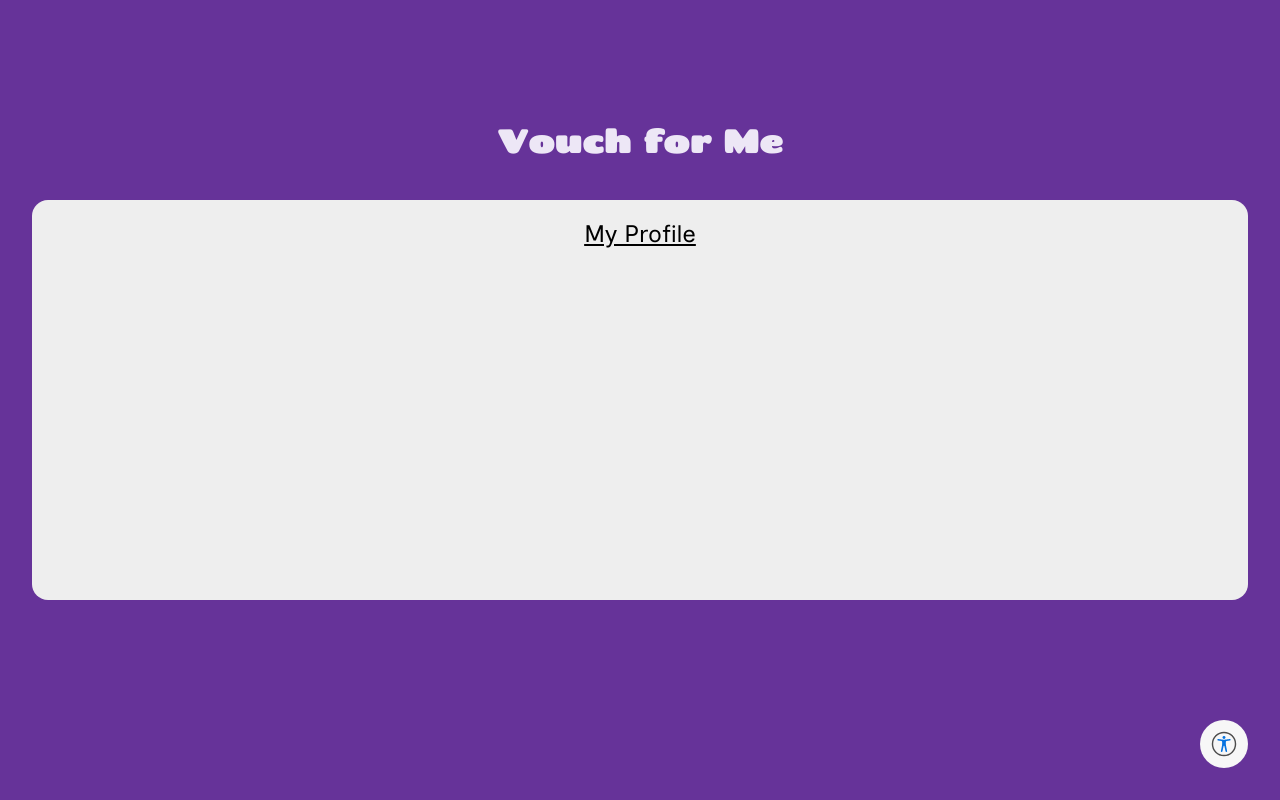
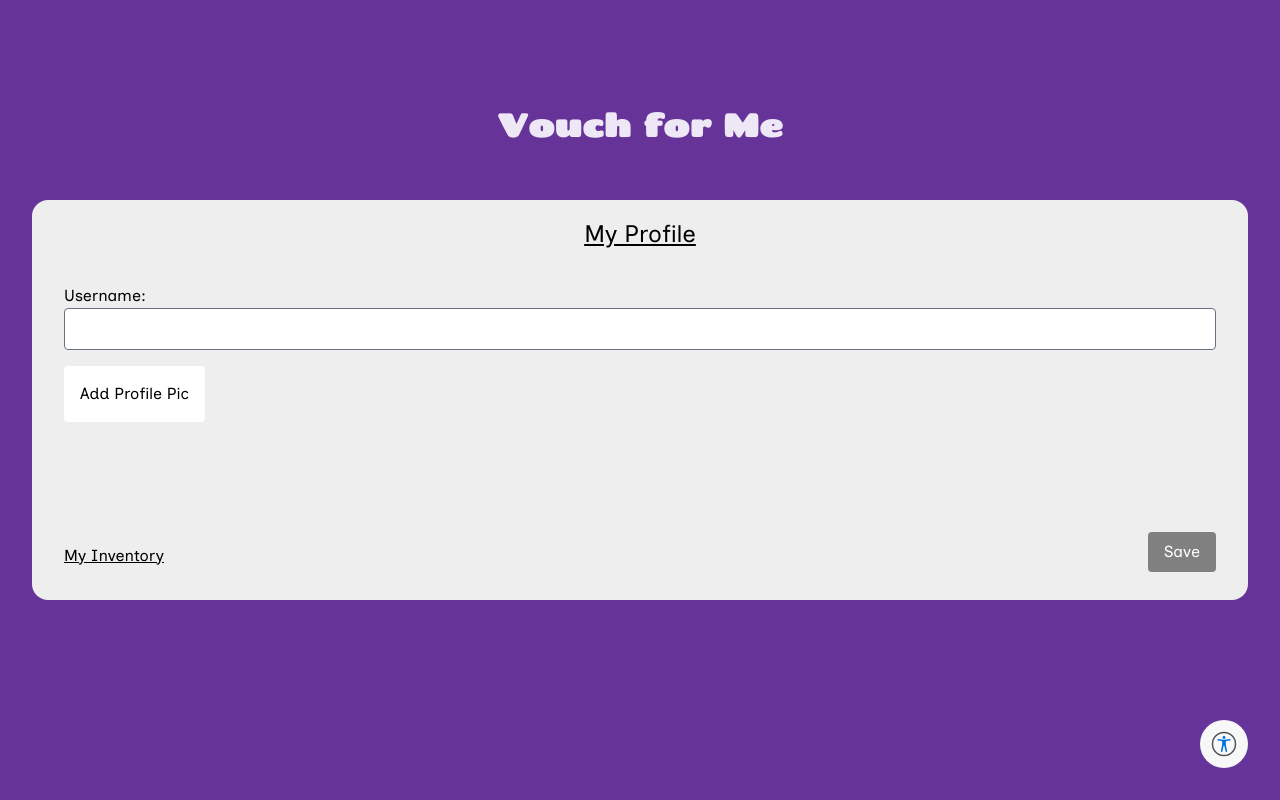
Before and after one commit to FlexWilliams/vouch-for-me, a SvelteKit app: page /user/profile in a window 1280 px wide. Built offline with nearby package versions, Linux system fonts and the light colour scheme; no server answers.

Commit message:
fin task

```diff
--- a/src/app.html
+++ b/src/app.html
@@ -36,6 +36,10 @@
 			button {
 				font-family: 'InclusiveSans-Regular', sans-serif;
 			}
+
+			button {
+				cursor: pointer;
+			}
 		</style>
 	</head>
 	<body data-sveltekit-preload-data="hover">
--- a/src/lib/inventory/components/UserInventoryDetail.svelte
+++ b/src/lib/inventory/components/UserInventoryDetail.svelte
@@ -128,4 +128,17 @@
 			}
 		}
 	}
+
+	@media screen and (max-width: 448px) {
+		article {
+			div {
+				img {
+					min-height: 5rem;
+					max-height: 5rem;
+					min-width: 9rem;
+					max-width: 9rem;
+				}
+			}
+		}
+	}
 </style>
--- a/src/lib/layout/components/Header.svelte
+++ b/src/lib/layout/components/Header.svelte
@@ -48,6 +48,9 @@
 				></button>
 			</li>
 			<li>
+				<a href="/"><h1><span class:no-animate={!toggleAnimations}>Vouch for Me</span></h1></a>
+			</li>
+			<li>
 				<button class="submit" type="submit" onclick={() => handleSignOut()}>Sign Out</button>
 			</li>
 		</ul>
@@ -90,6 +93,15 @@
 			justify-content: space-between;
 			padding: 0 2rem;
 			width: 100%;
+
+			li {
+				h1 {
+					font-size: 1.5rem;
+					text-align: center;
+					padding: 0;
+					padding-top: 1rem;
+				}
+			}
 		}
 	}
 
@@ -107,8 +119,41 @@
 	button.submit {
 		max-width: 10rem;
 		display: flex;
-		padding: 0.25rem 1rem;
+		padding: 0.25rem 0.75rem;
 		background-color: white;
 		border-radius: 0.5rem;
 	}
+
+	@media screen and (max-width: 448px) {
+		button.user-profile {
+			width: 3rem;
+			height: 3rem;
+		}
+
+		button.submit {
+			font-size: 0.75rem;
+		}
+
+		nav {
+			ul {
+				li {
+					h1 {
+						font-size: 1.25rem;
+					}
+				}
+			}
+		}
+	}
+
+	@media screen and (max-width: 375px) {
+		nav {
+			ul {
+				li {
+					h1 {
+						font-size: 1rem;
+					}
+				}
+			}
+		}
+	}
 </style>
--- a/src/routes/+layout.svelte
+++ b/src/routes/+layout.svelte
@@ -35,7 +35,7 @@
 		{@render children()}
 	{/await}
 </main>
-<footer></footer>
+<footer class:minimized={!onRootPage}></footer>
 
 <A11ySettingsToggle />
 
@@ -63,11 +63,15 @@
 	}
 
 	main.maximized {
-		height: 60%;
+		height: 70%;
 	}
 
 	footer {
 		height: 25%;
 		width: 100%;
 	}
+
+	footer.minimized {
+		height: 15%;
+	}
 </style>
--- a/src/routes/+page.svelte
+++ b/src/routes/+page.svelte
@@ -104,7 +104,6 @@
 
 	.submit-button {
 		position: relative;
-		cursor: pointer;
 		border: none;
 		display: flex;
 		align-items: center;
--- a/src/routes/user/[id]/inventory/+layout.svelte
+++ b/src/routes/user/[id]/inventory/+layout.svelte
@@ -6,11 +6,12 @@
 	import { onDestroy, onMount } from 'svelte';
 	import { fade } from 'svelte/transition';
 
-	let { children } = $props();
+	let { children, data } = $props();
 
 	let inventoryItems = $state(getMockInventoryItems());
 
 	let toggleAnimations = $derived(allyState.toggleAnimations);
+	let isUsersInventory = $state(false);
 
 	const subscriptions: Subscription[] = [];
 
@@ -66,6 +67,8 @@
 
 	onMount(() => {
 		listenForTextChanges();
+
+		isUsersInventory = data?.user?.id === window?.location?.pathname?.split('/')[2];
 	});
 
 	onDestroy(() => {
@@ -107,9 +110,13 @@
 			<li class="no-items-match-criteria">No items match your search criteria</li>
 		{/each}
 	</ul>
+
+	{@render children()}
+
+	{#if isUsersInventory}
+		<button aria-label={`Add new item`} class="add-new">+</button>
+	{/if}
 </div>
-
-{@render children()}
 
 <style lang="scss">
 	@use '$lib/styles/forms/forms.scss';
@@ -123,6 +130,7 @@
 		background-color: #eeeeee;
 		padding: 1rem;
 		border-radius: 1rem;
+		position: relative;
 	}
 
 	h2 {
@@ -216,4 +224,15 @@
 			}
 		}
 	}
+
+	button.add-new {
+		position: absolute;
+		right: 1rem;
+		bottom: 2rem;
+		background-color: #81d4fa;
+		width: 3rem;
+		height: 3rem;
+		border-radius: 0.5rem;
+		font-weight: bold;
+	}
 </style>
--- /dev/null
+++ b/src/routes/user/profile/+page.server.ts
@@ -0,0 +1,20 @@
+import { Logger } from '$lib/logging/logger';
+import type { Actions } from './$types';
+
+export const actions = {
+	updateProfile: async ({ request }) => {
+		const data = await request.formData();
+		const userName = data.get('username') as string;
+		const profilePic = data.get('profile-pic') as File;
+
+		Logger.debug(`[Page][updateProfile] - updating user profile...`);
+
+		Logger.debug(`${userName}`);
+		Logger.debug(`${profilePic?.name}`);
+		Logger.debug(`${profilePic?.size}`);
+
+		Logger.debug(`[Page][updateProfile] - user profile updated successfully!`);
+
+		return { success: true };
+	}
+} satisfies Actions;
--- a/src/routes/user/profile/+page.svelte
+++ b/src/routes/user/profile/+page.svelte
@@ -1,8 +1,35 @@
 <script lang="ts">
+	import { enhance } from '$app/forms';
 	import { allyState } from '$lib/a11y/state/ally-state.svelte';
+	import checkmark from '$lib/assets/images/checkmark.svg';
 	import { fade } from 'svelte/transition';
+	import type { PageProps } from './$types';
+
+	let { form, data }: PageProps = $props();
 
 	let toggleAnimations = $derived(allyState.toggleAnimations);
+
+	let profilePic: File | null = $state(null);
+
+	let userName: string | null = $state(null);
+
+	let saving = $state(false);
+
+	function handleProfilePicChange(event: Event): void {
+		const files: FileList = (event.target as any)?.files;
+
+		if (!files || files.length === 0) {
+			return;
+		}
+
+		profilePic = files.item(0);
+	}
+
+	$effect(() => {
+		if (form?.success) {
+			console.log(`Success!`);
+		}
+	});
 </script>
 
 <section
@@ -11,6 +38,45 @@
 	out:fade={{ duration: toggleAnimations ? 200 : 0 }}
 >
 	<h2>My Profile</h2>
+
+	<form
+		name="user-profile"
+		method="POST"
+		action="?/updateProfile"
+		use:enhance
+		enctype="multipart/form-data"
+	>
+		<div>
+			<div class="form-field">
+				<label for="username">Username:</label>
+				<input id="username" name="username" bind:value={userName} />
+			</div>
+			<div class="form-field row">
+				<div>
+					<label for="profile-pic">
+						<button type="button" onclick={(e) => e?.currentTarget?.parentElement?.click()}>
+							Add Profile Pic
+						</button>
+					</label>
+					<input
+						id="profile-pic"
+						name="profile-pic"
+						hidden
+						type="file"
+						accept="image/*"
+						multiple={false}
+						onchange={(evt) => handleProfilePicChange(evt)}
+					/>
+				</div>
+				{#if profilePic}
+					<img src={checkmark} alt="Checkmark icon" transition:fade />
+				{/if}
+			</div>
+		</div>
+
+		<button type="submit" class="save" disabled={!userName || saving}>Save</button>
+	</form>
+	<a href={`/user/${data?.user?.id}/inventory`} class="my-inventory">My Inventory</a>
 </section>
 
 <style lang="scss">
@@ -20,11 +86,73 @@
 		background-color: #eeeeee;
 		height: 100%;
 		border-radius: 1rem;
+		position: relative;
 
 		h2 {
 			text-align: center;
 			text-decoration: underline;
 			font-size: 1.5rem;
 		}
+
+		form {
+			padding: 1rem;
+			display: flex;
+			flex-direction: column;
+			justify-content: space-between;
+			height: calc(100% - 2rem);
+
+			.form-field {
+				display: flex;
+				flex-direction: column;
+				margin: 1rem;
+
+				input {
+					border-radius: 0.25rem;
+				}
+
+				img {
+					max-width: 2.5rem;
+					max-height: 2.5rem;
+					// filter: saturate(100%) brightness(0%);
+				}
+			}
+
+			.form-field.row {
+				display: flex;
+				flex-direction: row;
+				justify-content: space-between;
+				align-items: center;
+			}
+
+			label button {
+				background-color: white;
+				padding: 1rem;
+				border-radius: 0.25rem;
+			}
+
+			button.save {
+				align-self: flex-end;
+				margin-right: 1rem;
+				padding: 0.5rem 1rem;
+				border-radius: 0.25rem;
+				background-color: rebeccapurple;
+				color: white;
+
+				&:disabled {
+					background-color: gray;
+				}
+			}
+		}
+
+		#profile-pic {
+			display: none;
+		}
+
+		a.my-inventory {
+			position: absolute;
+			bottom: 2rem;
+			left: 2rem;
+			text-decoration: underline;
+		}
 	}
 </style>
```
Also changed, not shown: src/lib/assets/images/checkmark.svg (added).
